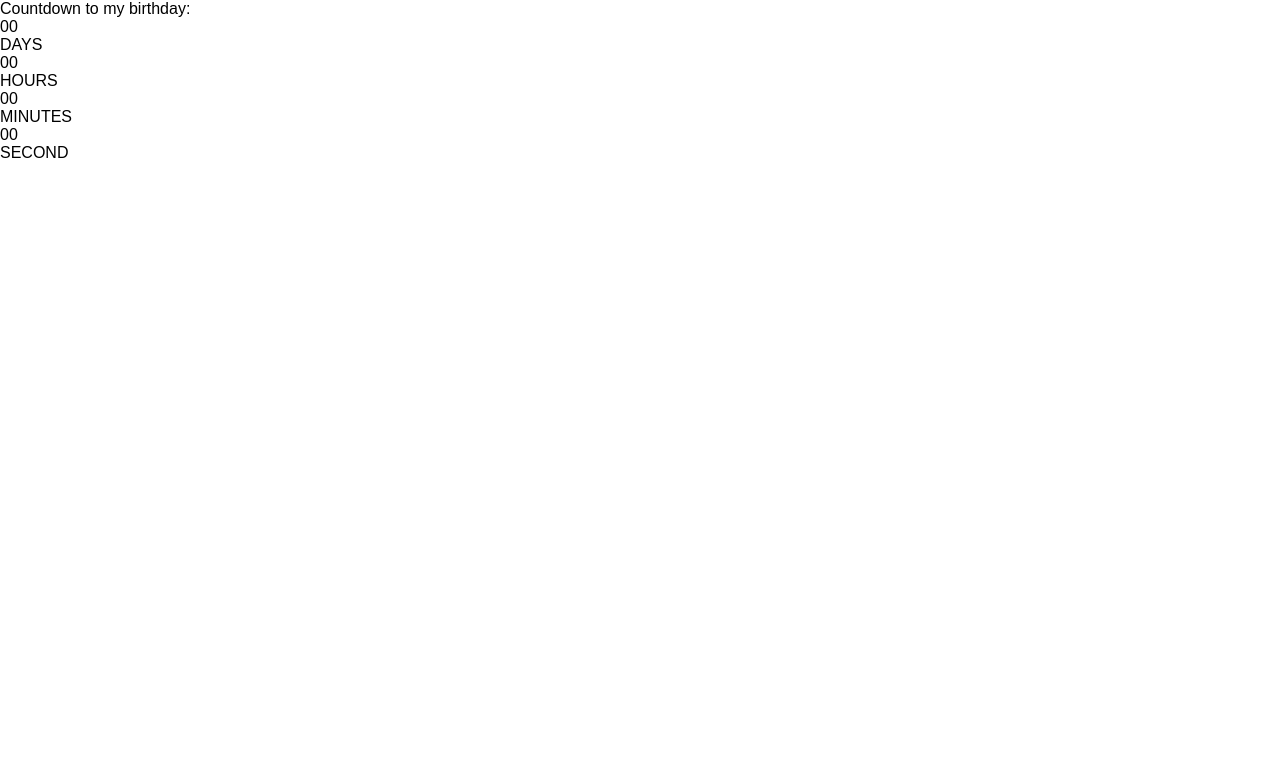
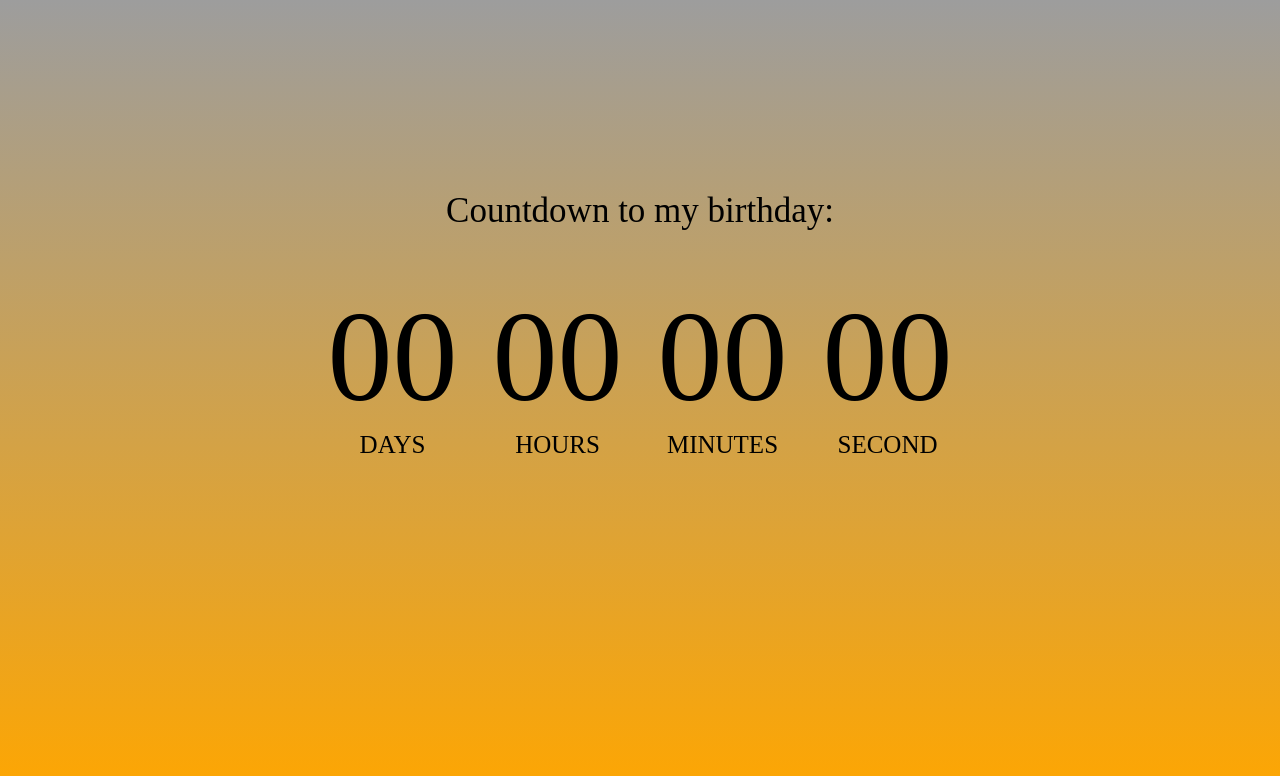
Before and after one commit to whatislove-zh/countdown, a plain HTML site: page index.html in a window 1280 px wide. Drawn offline with Linux system fonts and the light colour scheme; a web font is replaced by a local one.

Commit message:
Update style.css

```diff
--- a/style.css
+++ b/style.css
@@ -1,6 +1,45 @@
-*{
-    margin: 0;
-    padding: 0;
-    box-sizing: border-box;
-    font-family: sans-serif;
+* {
+  margin: 0;
+  padding: 0;
+  box-sizing: border-box;
 }
+
+.app {
+  font-family: "Gentium Plus", serif;
+  height: 100vh;
+  display: flex;
+  flex-direction: column;
+  justify-content: center;
+  align-items: center;
+  background: linear-gradient(rgb(157, 157, 157), rgb(255, 166, 0));
+}
+.head{
+    font-size: 35px;
+}
+
+.timeContainer{
+    margin-bottom: 150px;
+    margin-top: 50px;
+    display: flex;
+    justify-content: space-between;
+    align-items: center;
+}
+
+.timeBlock{
+    text-align: center;
+    margin-right: 15px;
+}
+
+.timeBlock:last-child{
+    margin-right: 0;
+}
+
+.time{
+    height: 150px;
+    width: 150px;
+    font-size: 130px;
+
+}
+.timeName{
+    font-size: 25px;
+}
```
